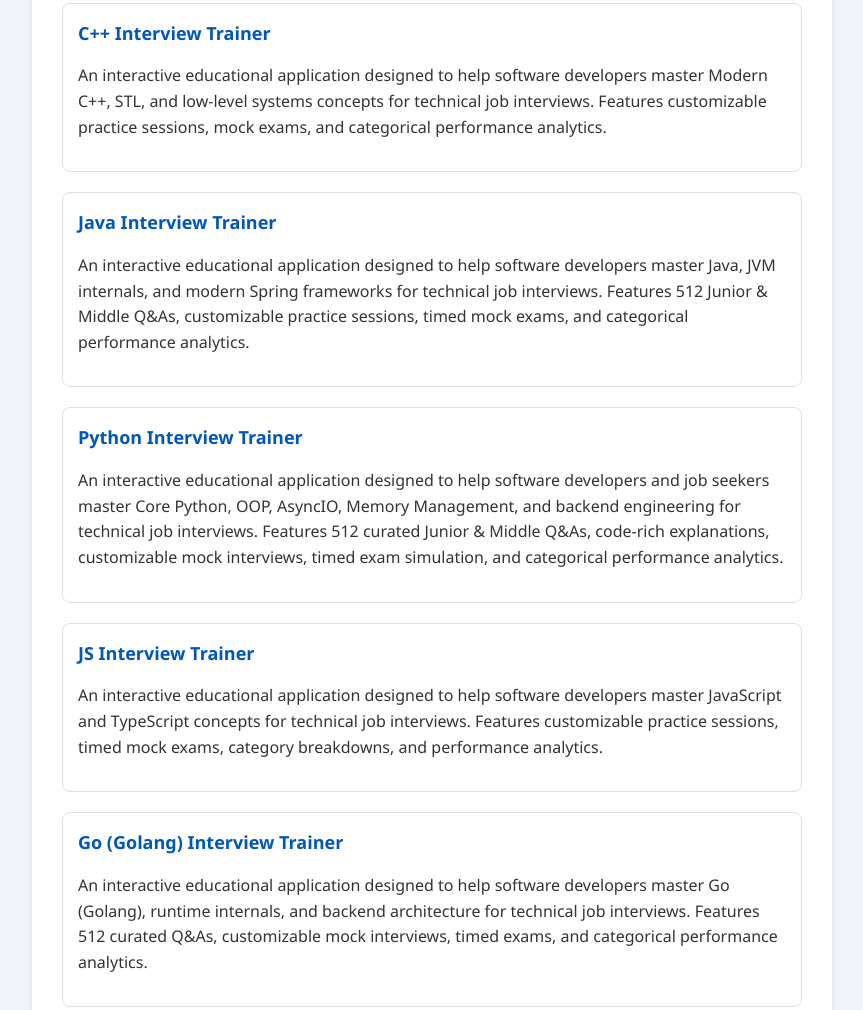
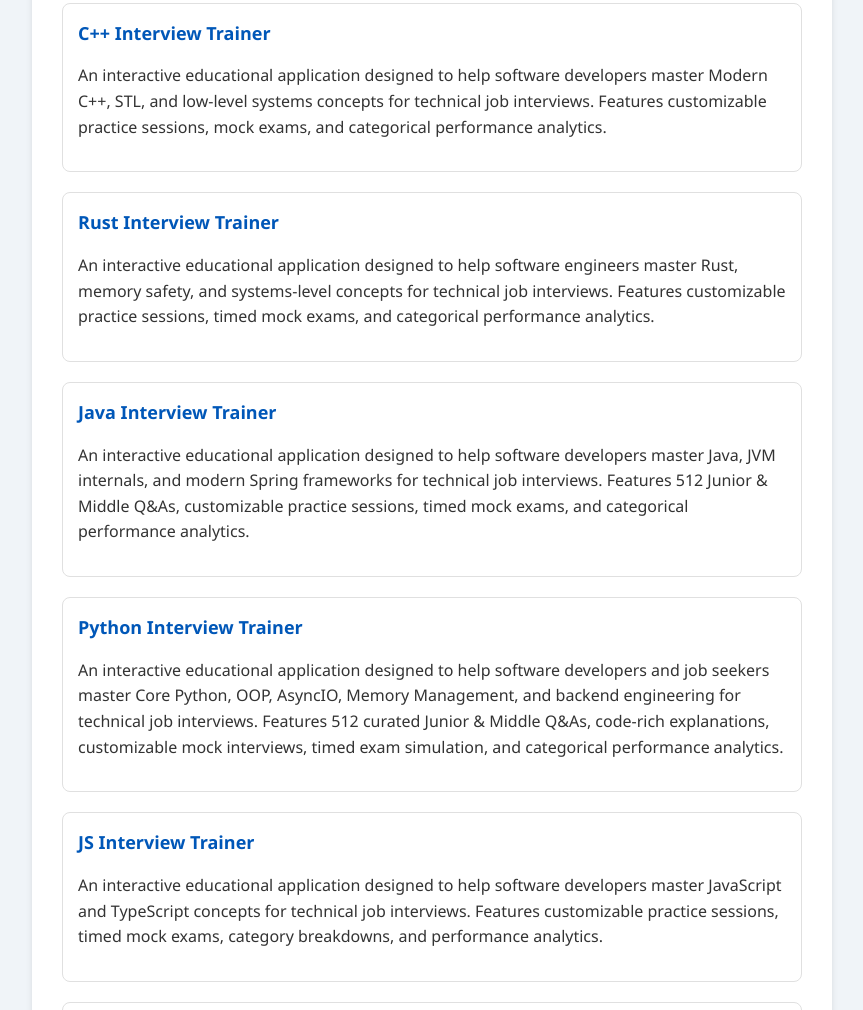
Before and after one commit to Leon68-dev/Leon68-dev.github.io, a plain HTML site: page index.html in a window 1280 px wide. Shown: the part 1695-2705 px from the top of the page, without its empty margins (208-1071 px from the left). Drawn offline with Linux system fonts and the light colour scheme.

Commit message:
changing (cmd)

```diff
--- a/index.html
+++ b/index.html
@@ -134,6 +134,13 @@
 
     <div class="app-card">
         <div>
+            <strong>Rust Interview Trainer</strong>
+            <p>An interactive educational application designed to help software engineers master Rust, memory safety, and systems-level concepts for technical job interviews. Features customizable practice sessions, timed mock exams, and categorical performance analytics.</p>
+        </div>
+    </div>
+
+    <div class="app-card">
+        <div>
             <strong>Java Interview Trainer</strong>
             <p>An interactive educational application designed to help software developers master Java, JVM internals, and modern Spring frameworks for technical job interviews. Features 512 Junior & Middle Q&As, customizable practice sessions, timed mock exams, and categorical performance analytics.</p>
         </div>
```
